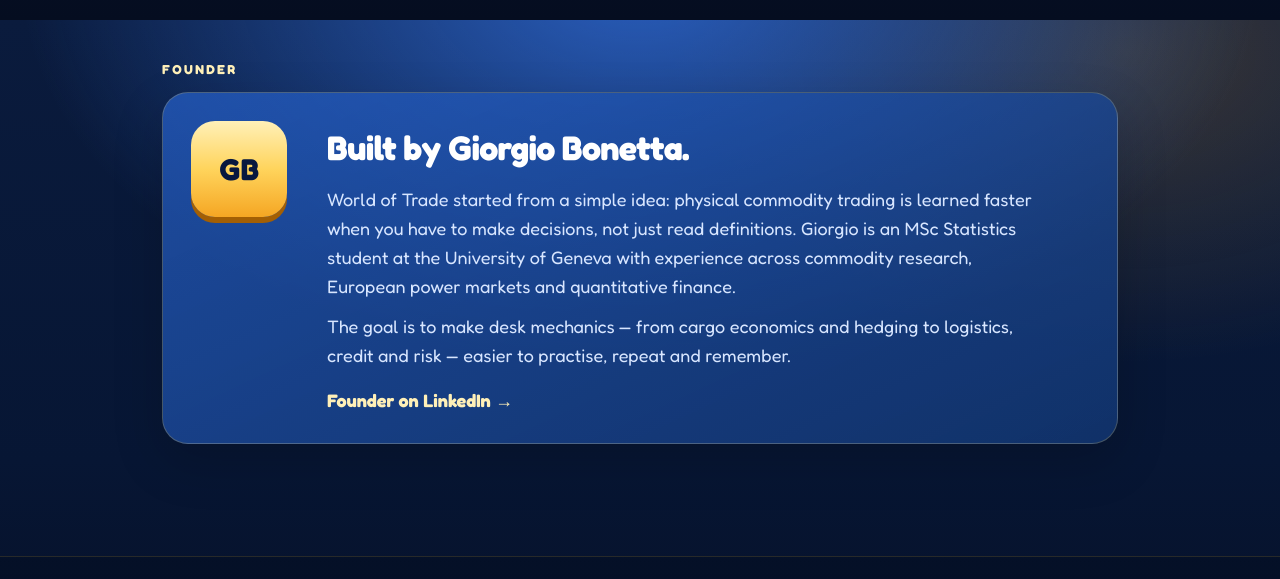
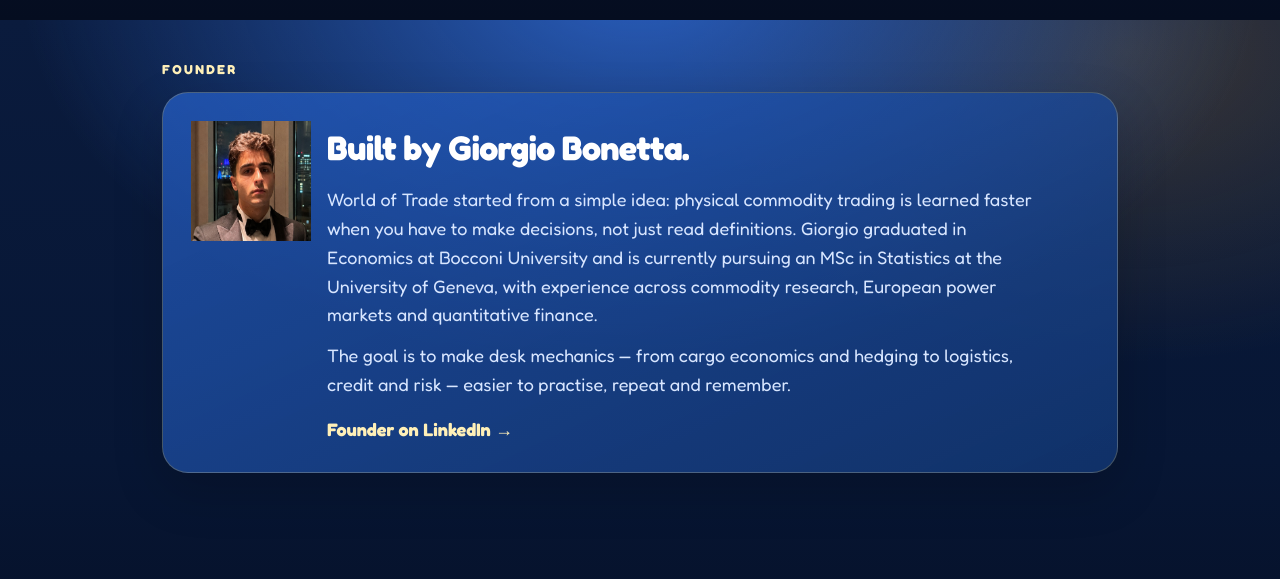
Before and after one commit to giorgiobonetta/world-of-trade, a website: page index.html in a window 1280 px wide. Shown: the part 10380-10959 px from the top of the page. Drawn offline with Linux system fonts and the light colour scheme.

Commit message:
Add files via upload

```diff
--- a/index.html
+++ b/index.html
@@ -755,10 +755,10 @@
   <div class="wrap">
     <span class="eyebrow">Founder</span>
     <div class="founder-card">
-      <div class="founder-mark" aria-hidden="true">GB</div>
+      <img class="founder-photo" src="founder-giorgio-bonetta.png" alt="Giorgio Bonetta, founder of World of Trade" width="120" height="120" loading="lazy" />
       <div>
         <h2>Built by Giorgio Bonetta.</h2>
-        <p>World of Trade started from a simple idea: physical commodity trading is learned faster when you have to make decisions, not just read definitions. Giorgio is an MSc Statistics student at the University of Geneva with experience across commodity research, European power markets and quantitative finance.</p>
+        <p>World of Trade started from a simple idea: physical commodity trading is learned faster when you have to make decisions, not just read definitions. Giorgio graduated in Economics at Bocconi University and is currently pursuing an MSc in Statistics at the University of Geneva, with experience across commodity research, European power markets and quantitative finance.</p>
         <p>The goal is to make desk mechanics — from cargo economics and hedging to logistics, credit and risk — easier to practise, repeat and remember.</p>
         <a class="founder-link" href="https://www.linkedin.com/in/giorgio-bonetta-4a3349225" target="_blank" rel="noopener noreferrer">Founder on LinkedIn →</a>
       </div>
```
Also changed, not shown: landing.html (+2 -2 lines), founder-giorgio-bonetta.png (added).
